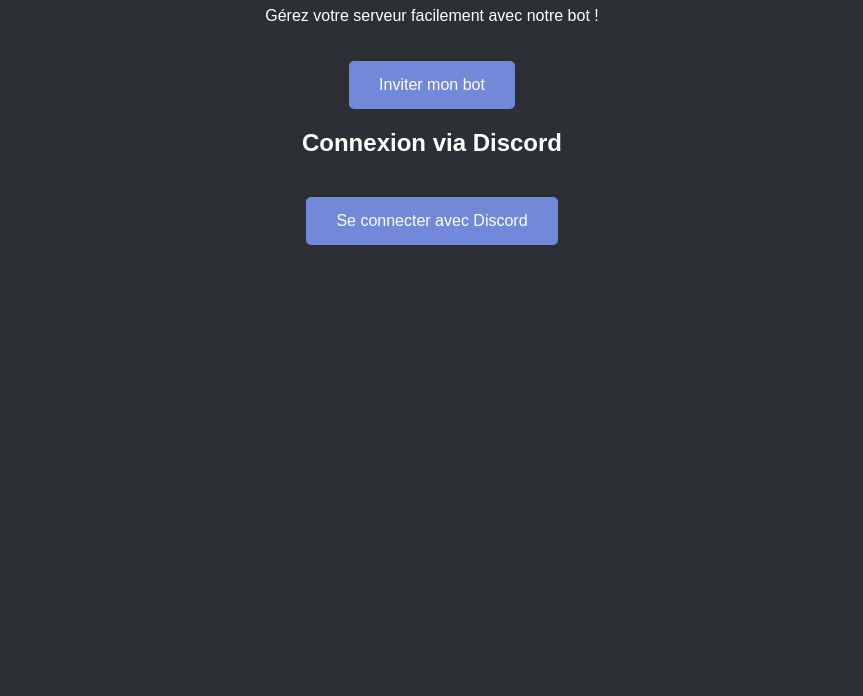
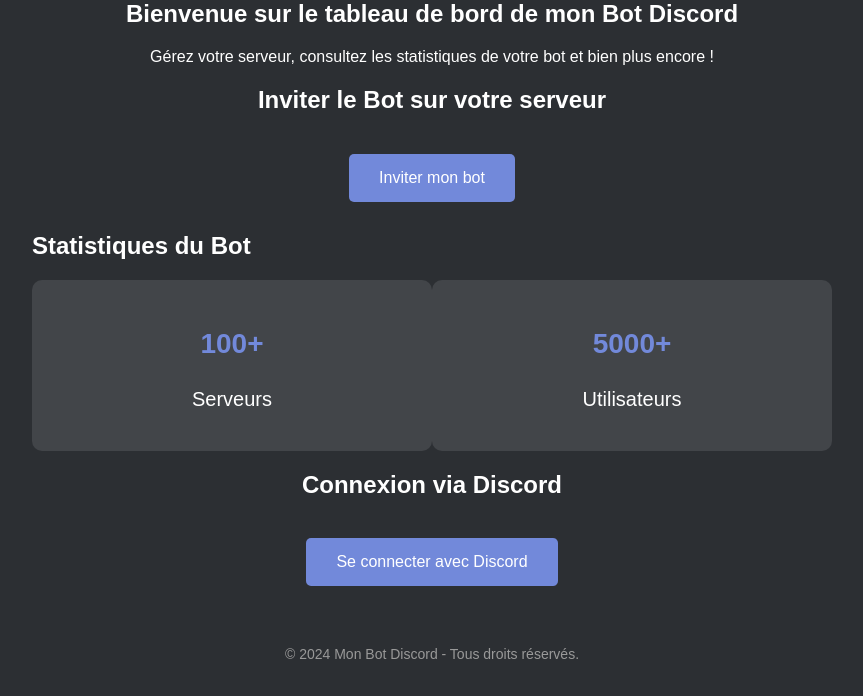
Before and after one commit to jeandechezwish/cmdr_indusdrialguys-bot.github.io, a plain HTML site: page index.html in a window 1280 px wide. Shown: the part 138-834 px from the top of the page, without its empty margins (208-1071 px from the left). Before the commit the page ends 800 px from the top, so only its background shows below. Drawn offline with Linux system fonts and the light colour scheme.

Commit message:
Update index.html

```diff
--- a/index.html
+++ b/index.html
@@ -3,7 +3,7 @@
 <head>
     <meta charset="UTF-8">
     <meta name="viewport" content="width=device-width, initial-scale=1.0">
-    <title>Mon Bot Discord</title>
+    <title>Mon Bot Discord - Tableau de Bord</title>
     <style>
         body {
             font-family: Arial, sans-serif;
@@ -11,10 +11,34 @@
             color: #fff;
             text-align: center;
             padding: 20px;
+            margin: 0;
         }
 
-        h1 {
+        header {
+            background-color: #23272a;
+            padding: 10px 0;
+        }
+
+        header h1 {
             color: #7289da;
+            margin: 0;
+        }
+
+        nav a {
+            color: #fff;
+            margin: 0 15px;
+            text-decoration: none;
+            font-size: 18px;
+        }
+
+        nav a:hover {
+            color: #7289da;
+        }
+
+        .container {
+            max-width: 800px;
+            margin: 0 auto;
+            padding: 20px;
         }
 
         .btn {
@@ -34,40 +58,96 @@
             background-color: #5b6eae;
         }
 
-        .container {
-            max-width: 600px;
-            margin: 0 auto;
+        footer {
+            margin-top: 40px;
+            font-size: 14px;
+            color: #999;
         }
 
-        .input-group {
-            margin: 15px 0;
+        .stats-section {
+            margin-top: 30px;
+            text-align: left;
         }
 
-        .input-group input {
-            padding: 10px;
-            width: 100%;
-            border: none;
-            border-radius: 5px;
+        .stats {
+            display: flex;
+            justify-content: space-around;
+            margin-top: 20px;
+        }
+
+        .stat-box {
+            background-color: #424549;
+            padding: 20px;
+            border-radius: 10px;
+            width: 45%;
+            text-align: center;
+        }
+
+        .stat-box h3 {
+            color: #7289da;
+            font-size: 28px;
+        }
+
+        .stat-box p {
+            font-size: 20px;
         }
     </style>
 </head>
 <body>
 
+    <!-- En-tête et navigation -->
+    <header>
+        <h1>Mon Bot Discord</h1>
+        <nav>
+            <a href="#">Accueil</a>
+            <a href="#stats">Statistiques</a>
+            <a href="#invite">Inviter le Bot</a>
+            <a href="#login">Connexion</a>
+        </nav>
+    </header>
+
     <div class="container">
-        <h1>Bienvenue sur le site de mon Bot Discord</h1>
-        <p>Gérez votre serveur facilement avec notre bot !</p>
+        <!-- Section d'accueil -->
+        <section id="home">
+            <h2>Bienvenue sur le tableau de bord de mon Bot Discord</h2>
+            <p>Gérez votre serveur, consultez les statistiques de votre bot et bien plus encore !</p>
+        </section>
 
         <!-- Bouton pour inviter le bot -->
+        <section id="invite">
+            <h2>Inviter le Bot sur votre serveur</h2>
             <a href="https://discord.com/oauth2/authorize?client_id=1267971797463077037&scope=bot&permissions=1759218604441591" class="btn">
                 Inviter mon bot
             </a>
+        </section>
+
+        <!-- Section de statistiques du bot -->
+        <section id="stats" class="stats-section">
+            <h2>Statistiques du Bot</h2>
+            <div class="stats">
+                <div class="stat-box">
+                    <h3>100+</h3>
+                    <p>Serveurs</p>
+                </div>
+                <div class="stat-box">
+                    <h3>5000+</h3>
+                    <p>Utilisateurs</p>
+                </div>
+            </div>
+        </section>
 
         <!-- Formulaire de connexion avec OAuth2 -->
+        <section id="login">
             <h2>Connexion via Discord</h2>
             <a href="https://discord.com/api/oauth2/authorize?client_id=1267971797463077037&redirect_uri=https://jeandechezwish.github.io/cmdr_indusdrialguys-bot.github.io/&response_type=code&scope=identify%20guilds" class="btn">
                 Se connecter avec Discord
             </a>
+        </section>
     </div>
+
+    <footer>
+        <p>&copy; 2024 Mon Bot Discord - Tous droits réservés.</p>
+    </footer>
 
 </body>
 </html>
```
Lines whose indentation alone changed are shown as unchanged.
